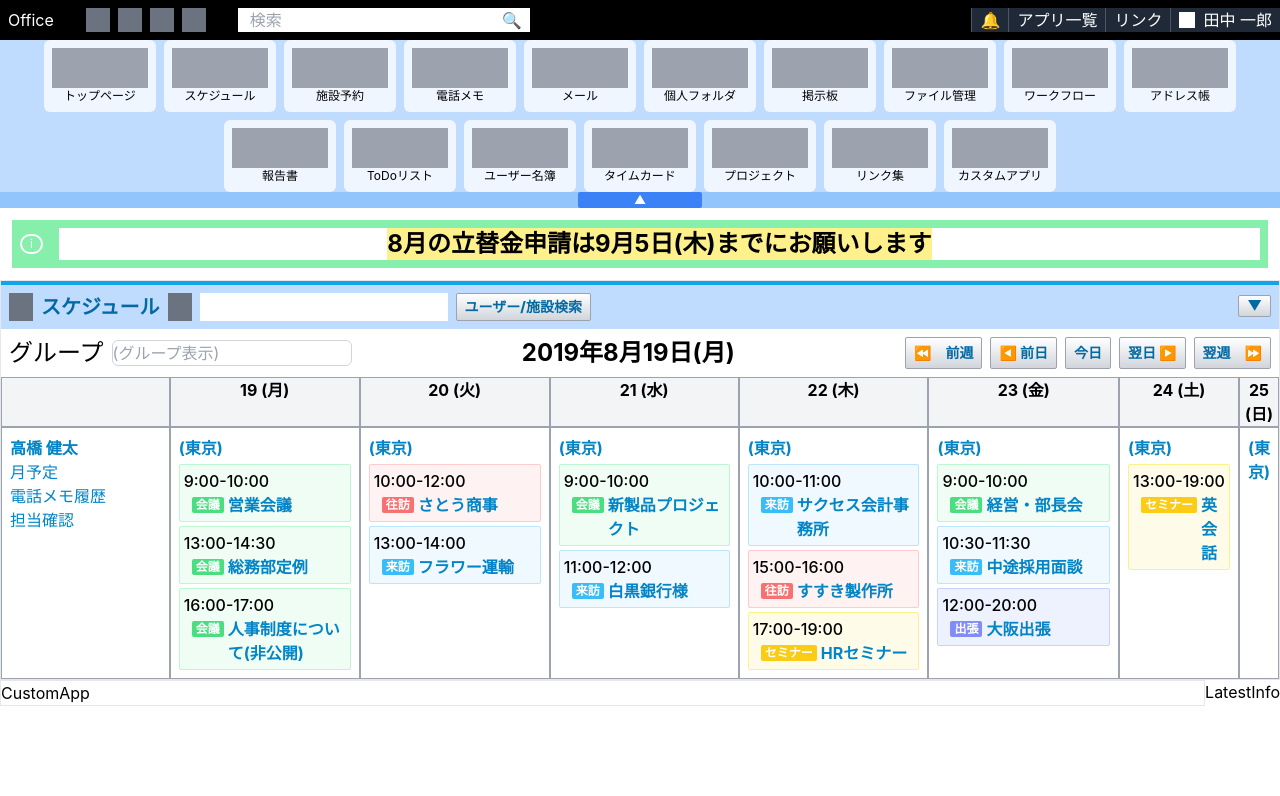
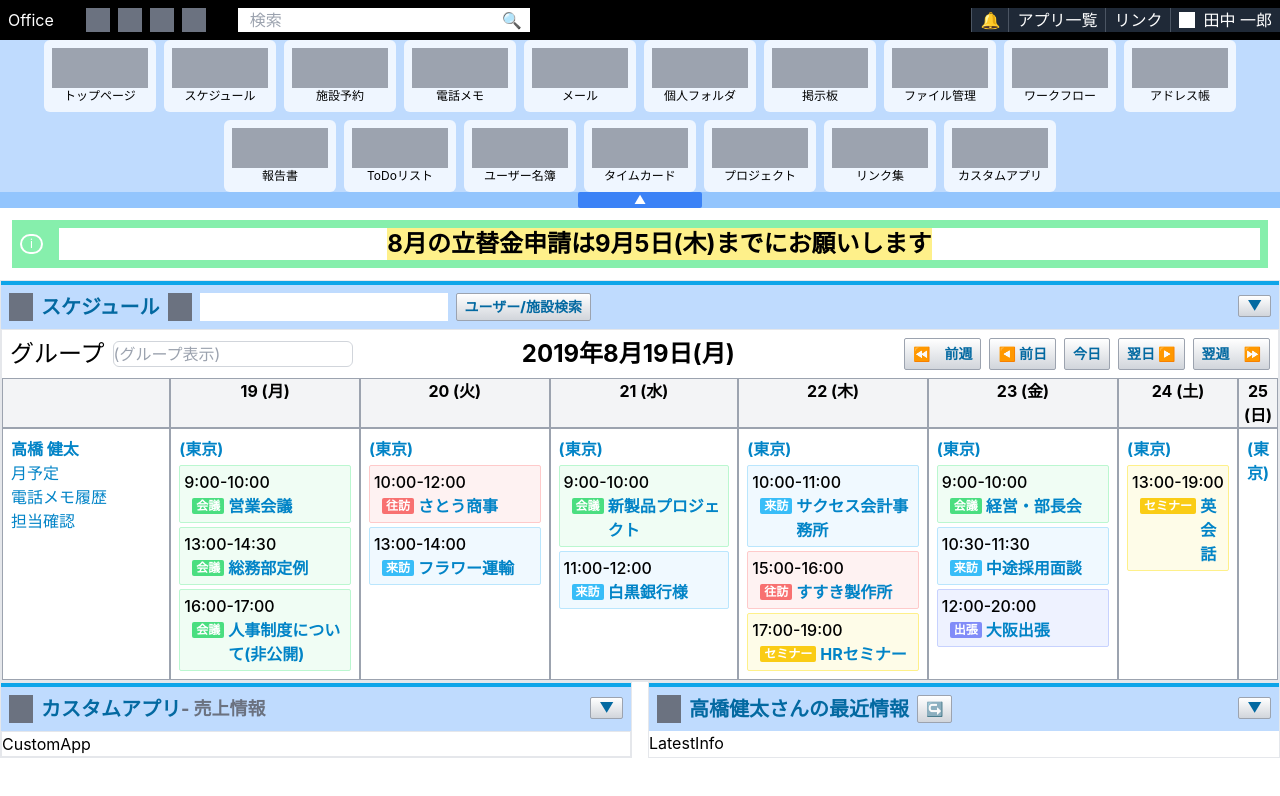
Before and after one commit to hangyuCho/tailwindcss-react, a React (Create React App) app: page / in a window 1280 px wide. Shown: the top 796 px of the page. Built offline with nearby package versions, Linux system fonts and the light colour scheme.

Commit message:
fix : fix top page

```diff
--- a/src/components/home/top.tsx
+++ b/src/components/home/top.tsx
@@ -29,8 +29,14 @@ const Card: React.FC<PropsByCard> = ({ children = [] }) => {
   return (
     <div className="w-full border">
       {/* top line */}
-      <div className="w-full px-2 py-2 bg-blue-200 flex border-sky-500 border-t-4">{title}</div>
-      {children}
+      <div className="w-full px-2 py-2 bg-blue-200 flex border-sky-500 border-t-4 justify-between">
+        {title}
+        {/* fold button*/}
+        <div>
+          <BasicButton>▼</BasicButton>
+        </div>
+      </div>
+      {body}
     </div>
   )
 }
@@ -117,11 +123,62 @@ const Top: React.FC<Props> = () => {
       {/* main content */}
       <div>
         {/* Schedule */}
-        <Schedule />
+        <Card>
+          <div key="title">
+            <div className="flex justify-between gap-2">
+              {/* label area */}
+              <div className="flex gap-2">
+                <div className="w-2 p-3 bg-gray-500"></div>
+                <p className="font-extrabold text-xl text-sky-700">スケジュール</p>
+              </div>
+              {/* search */}
+              <div className="flex gap-2">
+                <div className="w-2 p-3 bg-gray-500"></div>
+                <input type="input" />
+                <BasicButton>ユーザー/施設検索</BasicButton>
+              </div>
+            </div>
+          </div>
+          <div key="body">
+            <Schedule />
+          </div>
+        </Card>
         {/* CustomApp */}
-        <div className="flex">
-          <CustomApp />
-          <LatestInfo />
+        <div className="flex gap-4">
+          <Card>
+            <div key="title">
+              <div className="flex justify-between gap-2">
+                {/* label area */}
+                <div className="flex gap-2">
+                  <div className="w-2 p-3 bg-gray-500"></div>
+                  <p className="font-extrabold text-xl text-sky-700 flex items-center">
+                    カスタムアプリ <span className="text-gray-500 text-lg"> - 売上情報</span>
+                  </p>
+                </div>
+              </div>
+            </div>
+            <div key="body">
+              <CustomApp />
+            </div>
+          </Card>
+          <Card>
+            <div key="title">
+              <div className="flex justify-between gap-2">
+                {/* label area */}
+                <div className="flex gap-2">
+                  <div className="w-2 p-3 bg-gray-500"></div>
+                  <p className="font-extrabold text-xl text-sky-700">高橋健太さんの最近情報</p>
+                </div>
+                {/* search */}
+                <div className="flex gap-2">
+                  <BasicButton>↪️</BasicButton>
+                </div>
+              </div>
+            </div>
+            <div key="body">
+              <LatestInfo />
+            </div>
+          </Card>
         </div>
         {/* LatestInfo */}
       </div>
```
Also changed, not shown: src/components/home/parts/Schedule.tsx (+48 -174 lines).
